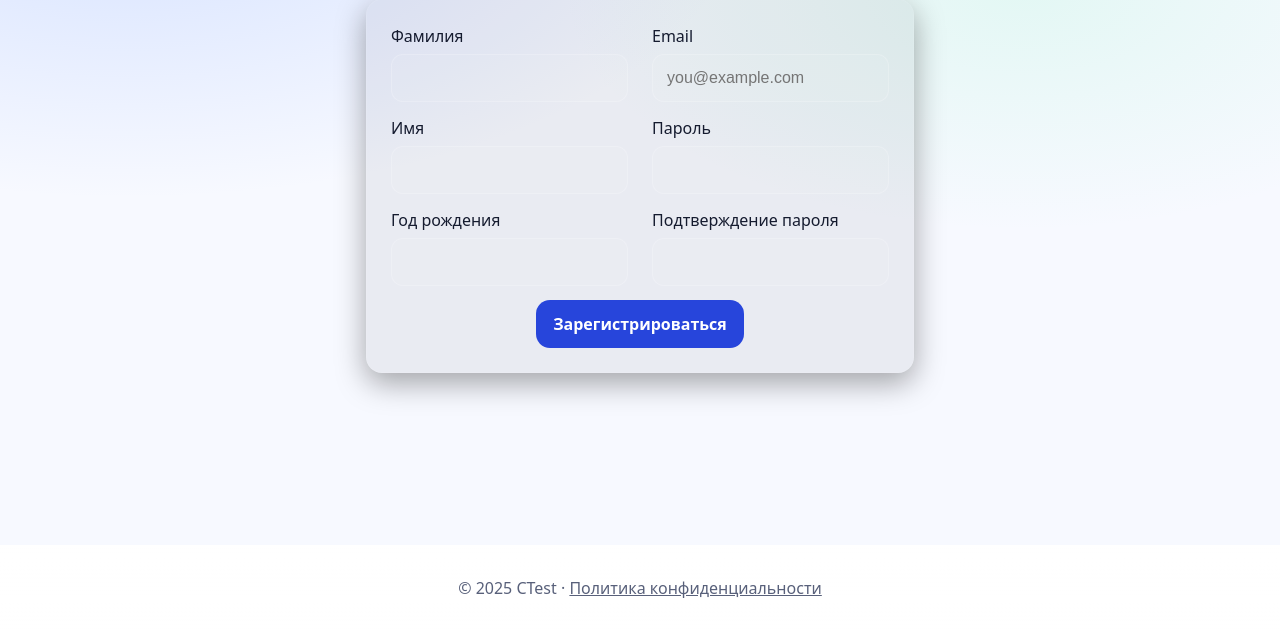
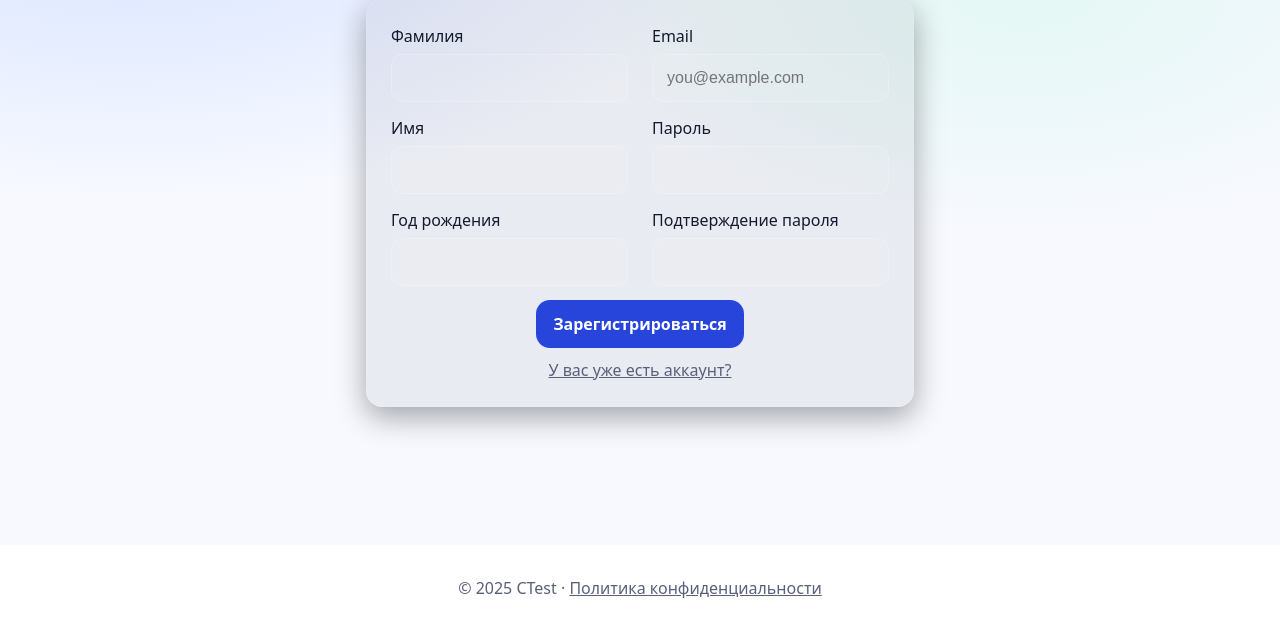
Before and after one commit to constatant/competency_test, a Flask app: page /customer/register in a window 1280 px wide. Shown: the part 170-799 px from the top of the page. Run offline with Flask 3, Linux system fonts and the light colour scheme.

Commit message:
db registration

```diff
--- a/app/routes.py
+++ b/app/routes.py
@@ -1,7 +1,10 @@
 #!/usr/bin/python
 
 from app import application
-from flask import render_template, request
+from flask import render_template, request, redirect, url_for
+from re import match
+from werkzeug.security import check_password_hash, generate_password_hash
+from app import mysql
 
 @application.route('/test')
 def testpage():
@@ -29,5 +32,35 @@ def customer_register():
         if password != confirm_password:
             return render_template('customer_register.html', error='Не удалось подтвердить пароль')
 
+        hashed_password = generate_password_hash(password)
+
+        if max(len(last_name),
+               len(first_name),
+               len(email),
+               len(password)) > 255:
+            return render_template('customer_register.html', error='Одно из полей содержит слишком много символов')
+
+        conn   = mysql.connect()
+        cursor = conn.cursor()
+
+        cursor.execute("SELECT * FROM users WHERE email = %s", (email,))
+        found_user = cursor.fetchone()
+
+        if found_user:
+            cursor.close()
+            conn.close()
+            return render_template('customer_register.html', error='Пользователь с данной почтой уже существует')
+
+        cursor.execute(
+            "INSERT INTO users (last_name, first_name, birth_year, email, password) VALUES (%s, %s, %s, %s, %s)",
+            (last_name, first_name, birth_year, email, hashed_password)
+        )
+
+        conn.commit()
+
+        cursor.close()
+        conn.close()
+
+        return redirect(url_for('customer_login'))
 
     return render_template('customer_register.html')
--- a/app/static/css/main.css
+++ b/app/static/css/main.css
@@ -144,8 +144,14 @@ input{
   background: rgba(255,255,255,0.05); color:var(--text);
 }
 .form-actions{ display:flex; gap:10px }
-.message{ margin-top:10px; text-align:center; color:var(--muted) }
-.error{ margin-top:2rem; text-align:center; color:var(--error) }
+.message {
+  margin-top:10px;
+  display: flex;
+  justify-content: center; /* по горизонтали */
+  align-items: center;
+}
+.error { color:var(--error) }
+.link { color:var(--muted) }
 
 /* Footer — единая нижняя плашка */
 .site-footer{
--- a/app/templates/customer_login.html
+++ b/app/templates/customer_login.html
@@ -19,7 +19,9 @@
       <button type="submit" class="btn primary">Войти</button>
       <a href="/customer/register" id="register-btn" class="btn secondary">Зарегистрироваться</a>
     </div>
-    <p id="message" class="message" role="status" aria-live="polite"></p>
+    {% if error %}
+    <p id="message" class="error" role="status" aria-live="polite"> {{ error }} </p>
+    {% endif %}
   </form>
 </section>
 {% endblock %}
--- a/app/templates/customer_register.html
+++ b/app/templates/customer_register.html
@@ -1,7 +1,7 @@
 {% extends "base.html" %}
 {% block title %}CTest — Регистрация{% endblock %}
 {% block head_extra %}
-<link rel="stylesheet" href="{{ url_for('static', filename='css/customer_login.css') }}">
+<link rel="stylesheet" href="{{ url_for('static', filename='css/customer_register.css') }}">
 {% endblock %}
 {% block content %}
 <section id="content" class="auth-container">
@@ -40,8 +40,13 @@
     <div class="form-actions">
       <button type="submit" class="btn primary">Зарегистрироваться</button>
     </div>
+    <div class="message">
+      <a href="/customer/login" class="link">У вас уже есть аккаунт?</a>
+    </div>
     {% if error %}
-    <p id="message" class="error" role="status" aria-live="polite"> {{ error }} </p>
+    <div class="message">
+      <div class="error" role="status" aria-live="polite"> {{ error }} </div>
+    </div>
     {% endif %}
   </form>
 </section>
--- a/main.py
+++ b/main.py
@@ -1,6 +1,7 @@
 #!/usr/bin/python
 
 from app import application
+from app import routes
 
 if __name__ == "__main__":
     application.run(host="0.0.0.0", port=8000)
```
Also changed, not shown: other parts of app/templates/customer_register.html (+1 -1 lines), app/__init__.py (+0 -16 lines), app/static/css/customer_register.css (added, +43 -0 lines).
